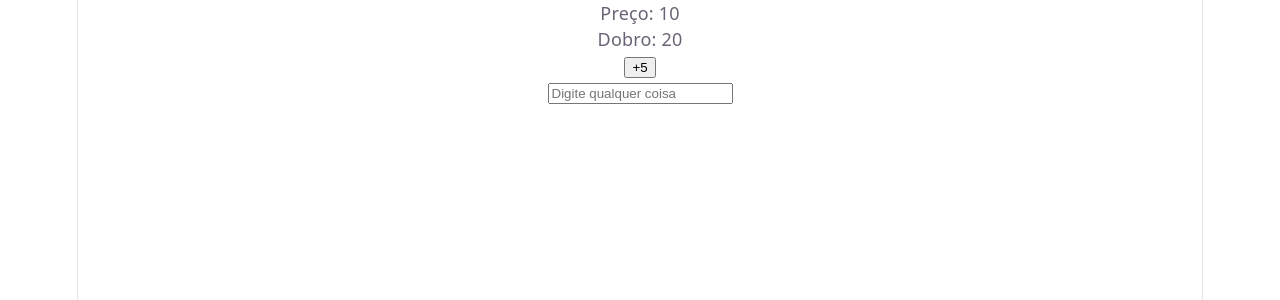
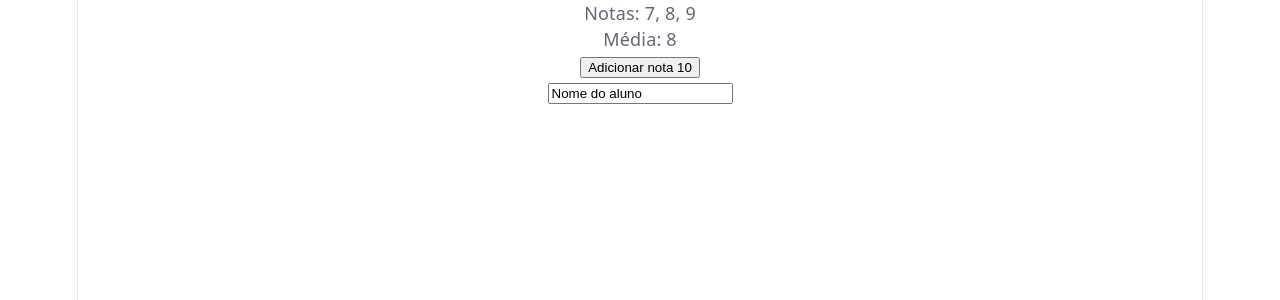
Before and after one commit to giovannacostaxavier/react-labs, a React (Vite) app: page / in a window 1280 px wide. Shown: the top 300 px of the page. Built offline with nearby package versions, Linux system fonts and the light colour scheme.

Commit message:
feat: novo exercicio de useMemo com reduce

```diff
--- a/src/App.jsx
+++ b/src/App.jsx
@@ -1,8 +1,8 @@
-import PrecoDobro from "./exercicios/Dobro-useMemo/PrecoDobro"
+import MediaNotas from "./exercicios/Media-notas-useMemo/MediaNotas"
 const App =()=>{
 
   return(
-    <PrecoDobro/>
+    <MediaNotas/>
   )
 }
 
--- /dev/null
+++ b/src/exercicios/Media-notas-useMemo/MediaNotas.jsx
@@ -0,0 +1,30 @@
+import { useState,useMemo } from "react";
+
+const MediaNotas=()=>{
+    const [notas,setNotas]=useState([7,8,9])
+    const [texto,setTexto]=useState("Nome do aluno")
+
+    const Media = useMemo (()=>{
+        console.log("Calculando média...");
+
+        const soma = notas.reduce((acc,el)=>{
+            return acc + el
+        },0)
+        return soma / notas.length
+    },[notas])
+
+    return(
+        <div>
+            <p>Notas: {notas.join(", ")}</p>
+            <p>Média: {Media}</p>
+            <button onClick={()=> setNotas([...notas,10])}>Adicionar nota 10</button>
+            <br/>
+            <input
+            value={texto}
+            onChange={(el)=> setTexto(el.target.value)}
+
+            />
+        </div>
+    )
+}
+export default MediaNotas
```
